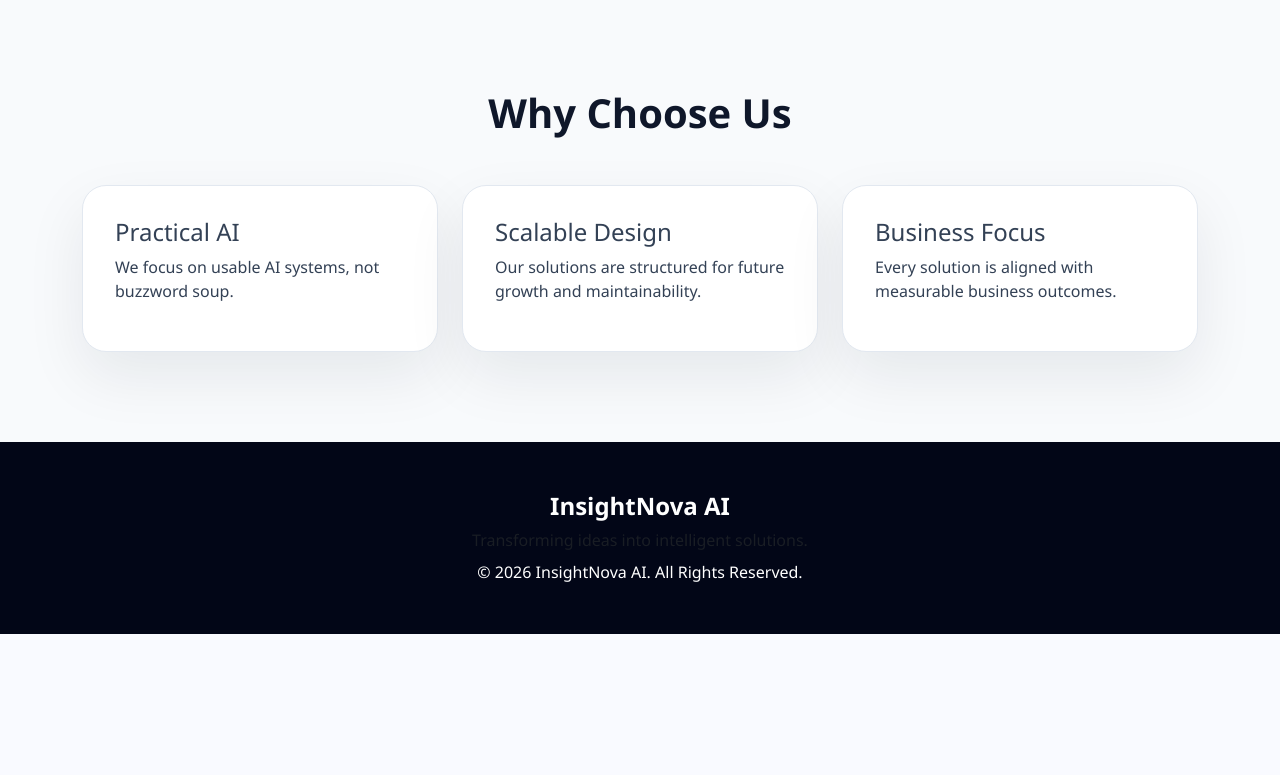
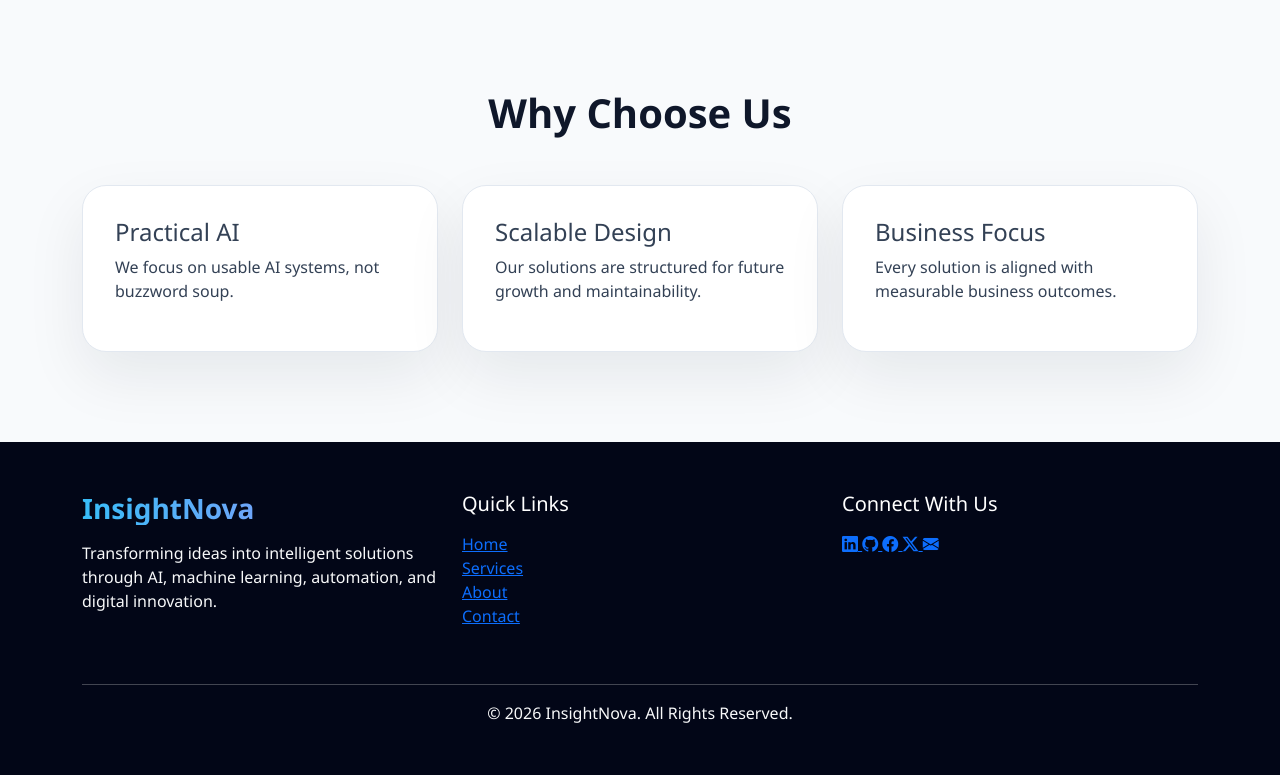
Before and after one commit to Suzana-Nusrat/InsightNova, a Laravel app: page /about in a window 1280 px wide. Shown: the part 874-1649 px from the top of the page. Before the commit the page ends 1508 px from the top, so only its background shows below. Run offline with Laravel 12, Linux system fonts and the light colour scheme.

Commit message:
updated footer

```diff
--- a/resources/views/layouts/app.blade.php
+++ b/resources/views/layouts/app.blade.php
@@ -3,7 +3,7 @@
 <head>
     <meta charset="UTF-8">
     <meta name="viewport" content="width=device-width, initial-scale=1.0">
-    <title>InsightNova AI</title>
+    <title>InsightNova</title>
 
     <link href="https://cdn.jsdelivr.net/npm/bootstrap@5.3.3/dist/css/bootstrap.min.css" rel="stylesheet">
     <link href="https://cdn.jsdelivr.net/npm/bootstrap-icons@1.11.3/font/bootstrap-icons.css" rel="stylesheet">
@@ -36,13 +36,83 @@
 @yield('content')
 
 <footer class="footer-section">
-    <div class="container text-center">
-        <h4 class="fw-bold">InsightNova AI</h4>
-        <p class="text-muted mb-2">Transforming ideas into intelligent solutions.</p>
-        <p class="mb-0">© 2026 InsightNova AI. All Rights Reserved.</p>
+
+    <div class="container">
+
+        <div class="row">
+
+            <div class="col-md-4 mb-4">
+                <h3 class="fw-bold gradient-text">
+                    InsightNova
+                </h3>
+
+                <p class="mt-3 text-light">
+                    Transforming ideas into intelligent solutions through
+                    AI, machine learning, automation, and digital innovation.
+                </p>
+            </div>
+
+            <div class="col-md-4 mb-4">
+                <h5 class="text-white">Quick Links</h5>
+
+                <ul class="list-unstyled mt-3">
+                    <li><a href="/" class="footer-link">Home</a></li>
+                    <li><a href="/services" class="footer-link">Services</a></li>
+                    <li><a href="/about" class="footer-link">About</a></li>
+                    <li><a href="/contact" class="footer-link">Contact</a></li>
+                </ul>
+            </div>
+
+            <div class="col-md-4 mb-4">
+                <h5 class="text-white">Connect With Us</h5>
+
+                <div class="social-icons mt-3">
+
+                    <a href="https://linkedin.com"
+                       target="_blank"
+                       class="social-btn">
+                        <i class="bi bi-linkedin"></i>
+                    </a>
+
+                    <a href="https://github.com"
+                       target="_blank"
+                       class="social-btn">
+                        <i class="bi bi-github"></i>
+                    </a>
+
+                    <a href="https://facebook.com"
+                       target="_blank"
+                       class="social-btn">
+                        <i class="bi bi-facebook"></i>
+                    </a>
+
+                    <a href="https://twitter.com"
+                       target="_blank"
+                       class="social-btn">
+                        <i class="bi bi-twitter-x"></i>
+                    </a>
+
+                    <a href="mailto:hello@insightnova.ai"
+                       class="social-btn">
+                        <i class="bi bi-envelope-fill"></i>
+                    </a>
+
+                </div>
+            </div>
+
+        </div>
+
+        <hr class="footer-divider">
+
+        <div class="text-center">
+            <p class="mb-0 text-light">
+                © 2026 InsightNova. All Rights Reserved.
+            </p>
+        </div>
+
     </div>
+
 </footer>
-
 <script src="https://cdn.jsdelivr.net/npm/bootstrap@5.3.3/dist/js/bootstrap.bundle.min.js"></script>
 <script src="{{ asset('js/main.js') }}"></script>
 
```
